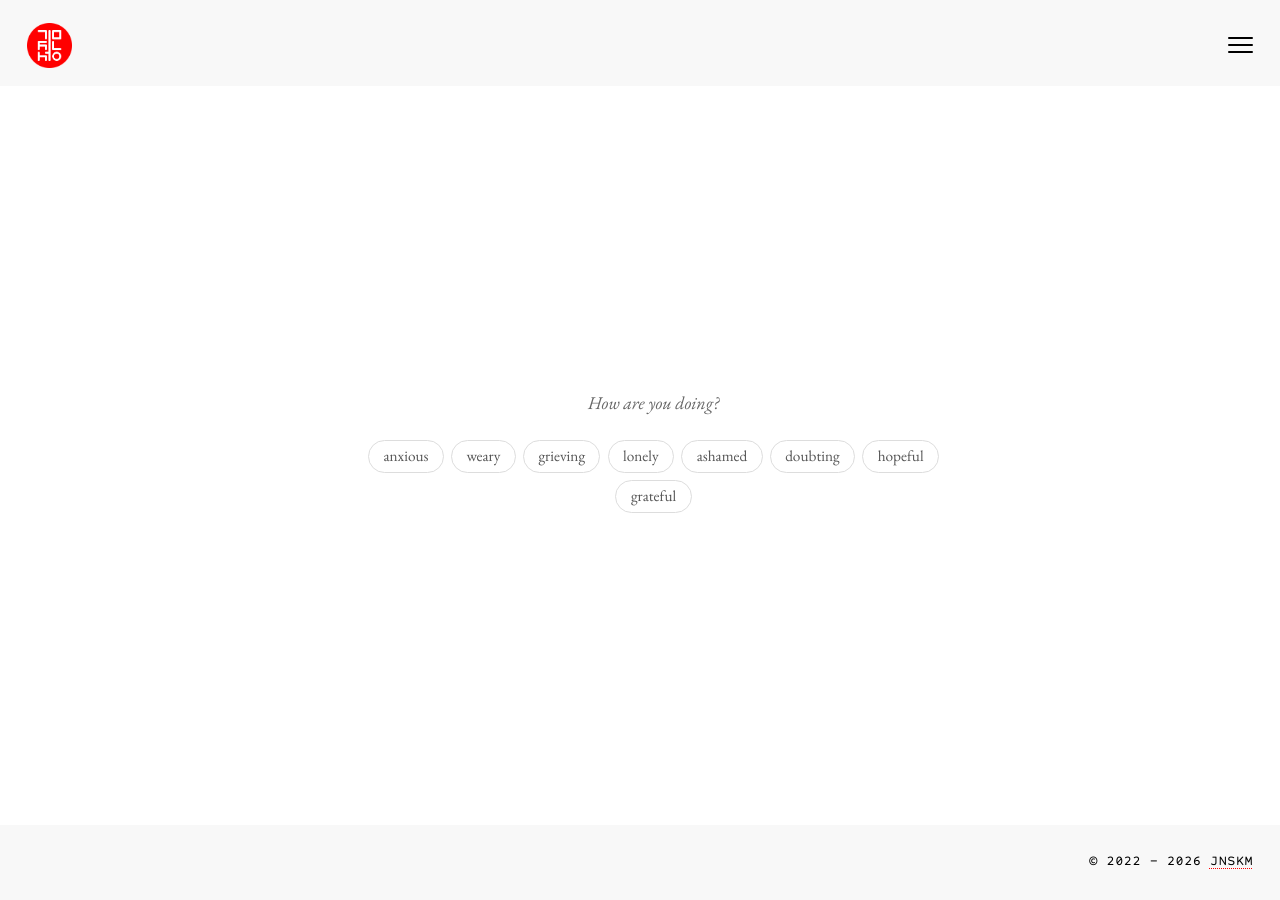
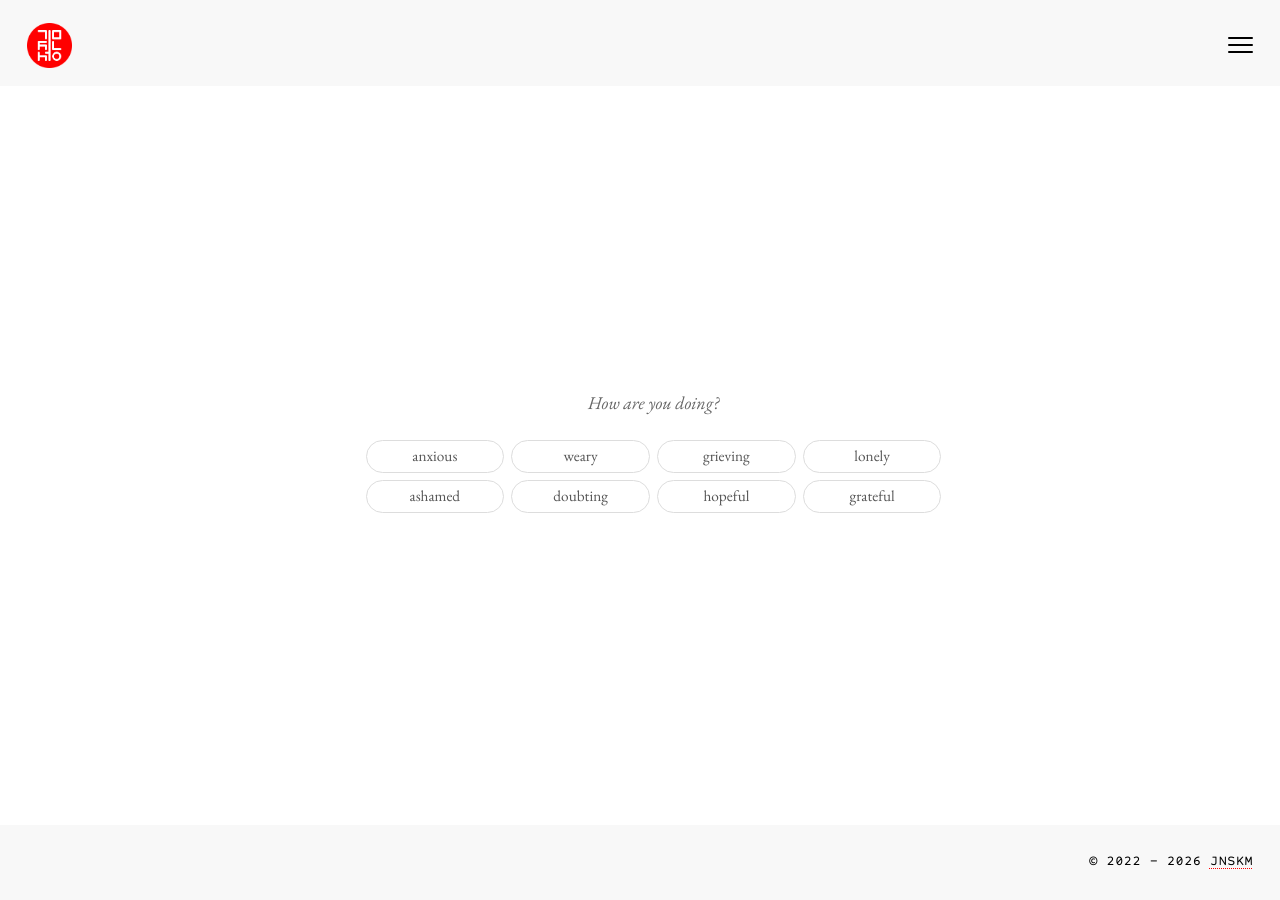
Before and after one commit to jnskm/jnskm.github.io, a Jekyll site: the page built from index.html, in a window 1280 px wide. Built offline with Jekyll 4.4.1, drawn with Linux system fonts in a browser that asks for light colours.

Commit message:
Stay a Moment: lay the chips out as a fixed grid (4/3/2 per row)
Equal-width chips so they form clean rows instead of wrapping to a lonely
single: 4 per row (→ 4×2) by default, 3 per row (→ 3+3+2) under 560px, 2 per
row (→ 2×4) under 400px. The container's justify-content centers the last row.

Co-Authored-By: Claude Opus 4.8 <noreply@anthropic.com>

```diff
--- a/assets/css/stay-a-moment.css
+++ b/assets/css/stay-a-moment.css
@@ -93,8 +93,21 @@
   border-radius: 999px;
   cursor: pointer;
   transition: all 0.15s;
+  box-sizing: border-box;
+  text-align: center;
+  /* Fixed count per row (equal widths); the last row centers via the
+     container's justify-content. 4 per row by default → 4×2 for the 8 chips. */
+  flex: 0 0 calc((100% - 3 * 0.4rem) / 4);
 }
 .sam-chip:hover { border-color: #000; color: #000; background: #f5f5f5; }
+
+/* 3 per row (→ 3 + 3 + 2) on medium widths, 2 per row (→ 2×4) on narrow. */
+@media (max-width: 560px) {
+  .sam-chip { flex-basis: calc((100% - 2 * 0.4rem) / 3); }
+}
+@media (max-width: 400px) {
+  .sam-chip { flex-basis: calc((100% - 1 * 0.4rem) / 2); }
+}
 
 .sam-or {
   font-family: 'EB Garamond', serif;
```
